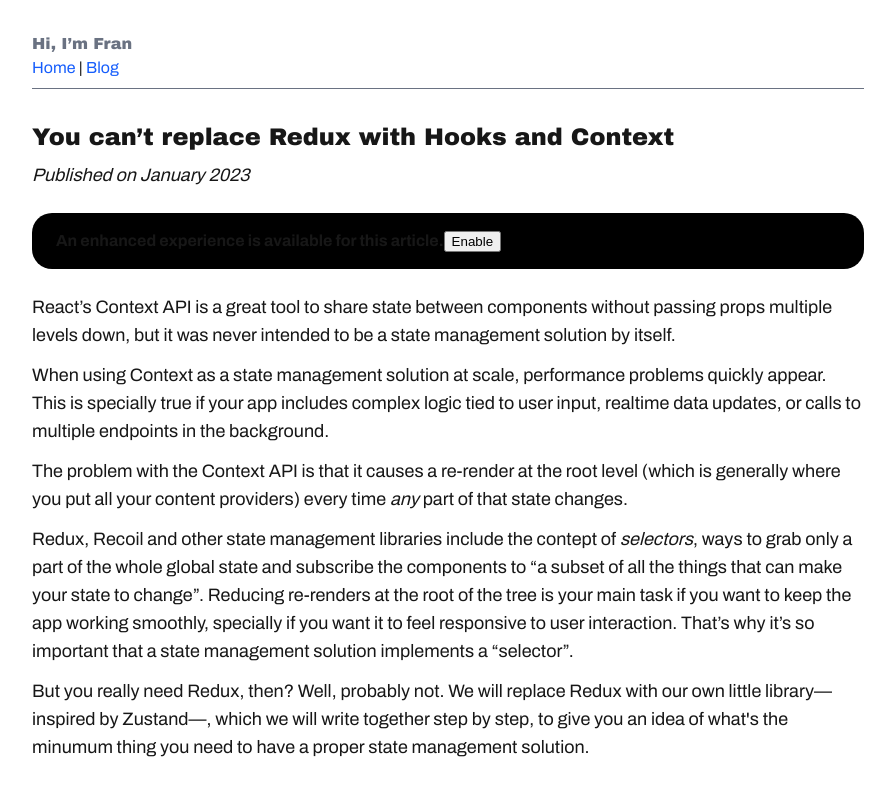
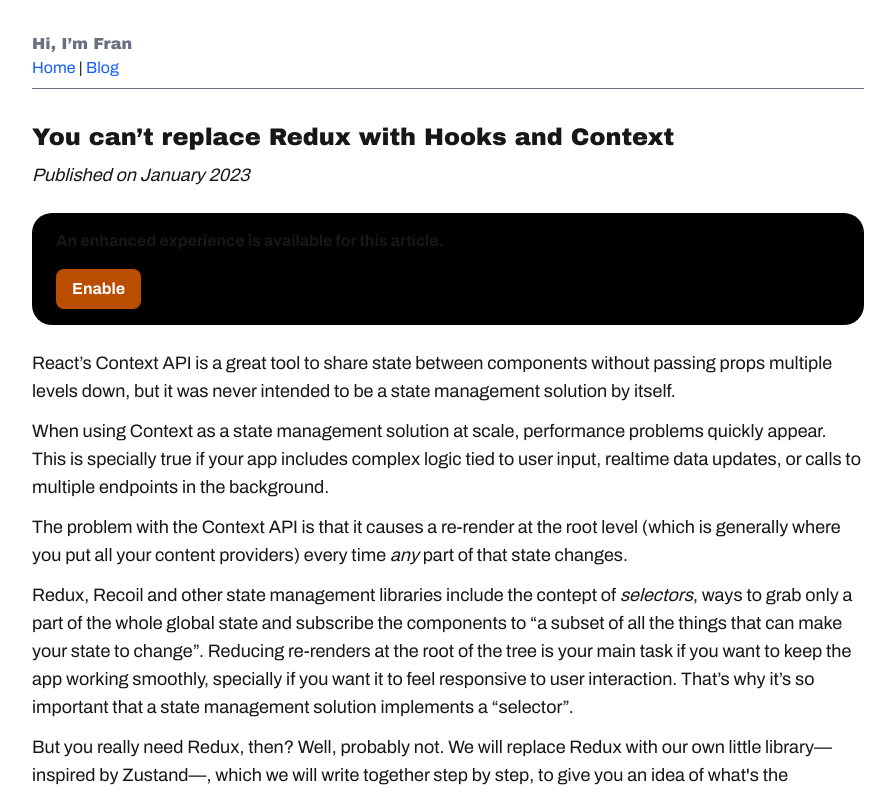
Before and after one commit to AeonFr/francanobr.com, a Next.js app: page /blog/articles/2023-01-24-you-cant-replace-redux-with-hooks-and-context in a window 1280 px wide. Shown: the top 794 px of the page, without its empty margins (192-1087 px from the left). Built offline with nearby package versions, Linux system fonts and the light colour scheme; a web font is replaced by a local one.

Commit message:
Button styles

```diff
--- a/app/blog/articles/2023-01-24-you-cant-replace-redux-with-hooks-and-context/EnhancedExperienceLoader.tsx
+++ b/app/blog/articles/2023-01-24-you-cant-replace-redux-with-hooks-and-context/EnhancedExperienceLoader.tsx
@@ -56,7 +56,13 @@ export default function EnhancedExperienceLoader({title, subtitle, children}: En
               {!enhancedExperience ? (
                 <>
                   An enhanced experience is available for this article.
-                  <button onClick={() => setEnhancedExperience(true)}>Enable</button>
+                  <div className="mt-4">
+                    <button
+                      onClick={() => setEnhancedExperience(true)}
+                      className="bg-amber-700 text-white border-none px-4 py-2 rounded-lg text-base font-bold hover:bg-amber-800 cursor-pointer"
+                      style={{fontFamily: "inherit"}}
+                    >Enable</button>
+                  </div>
                 </>
               ) : (
                 <em>Loading...</em>
--- a/app/blog/articles/article.css
+++ b/app/blog/articles/article.css
@@ -1,5 +1,6 @@
 @import "tailwindcss";
 
+@layer base {
   .article h1, .article h2, .article h3, .article h4, .article h5, .article h6 {
     font-family: var(--font-title);
     margin-top: calc(var(--spacing) * 8);
@@ -306,3 +307,4 @@ pre[class*="language-"] > code[class*="language-"] {
     line-height: inherit;
     white-space: pre;
   }
+}
```
Lines whose indentation alone changed are shown as unchanged.
